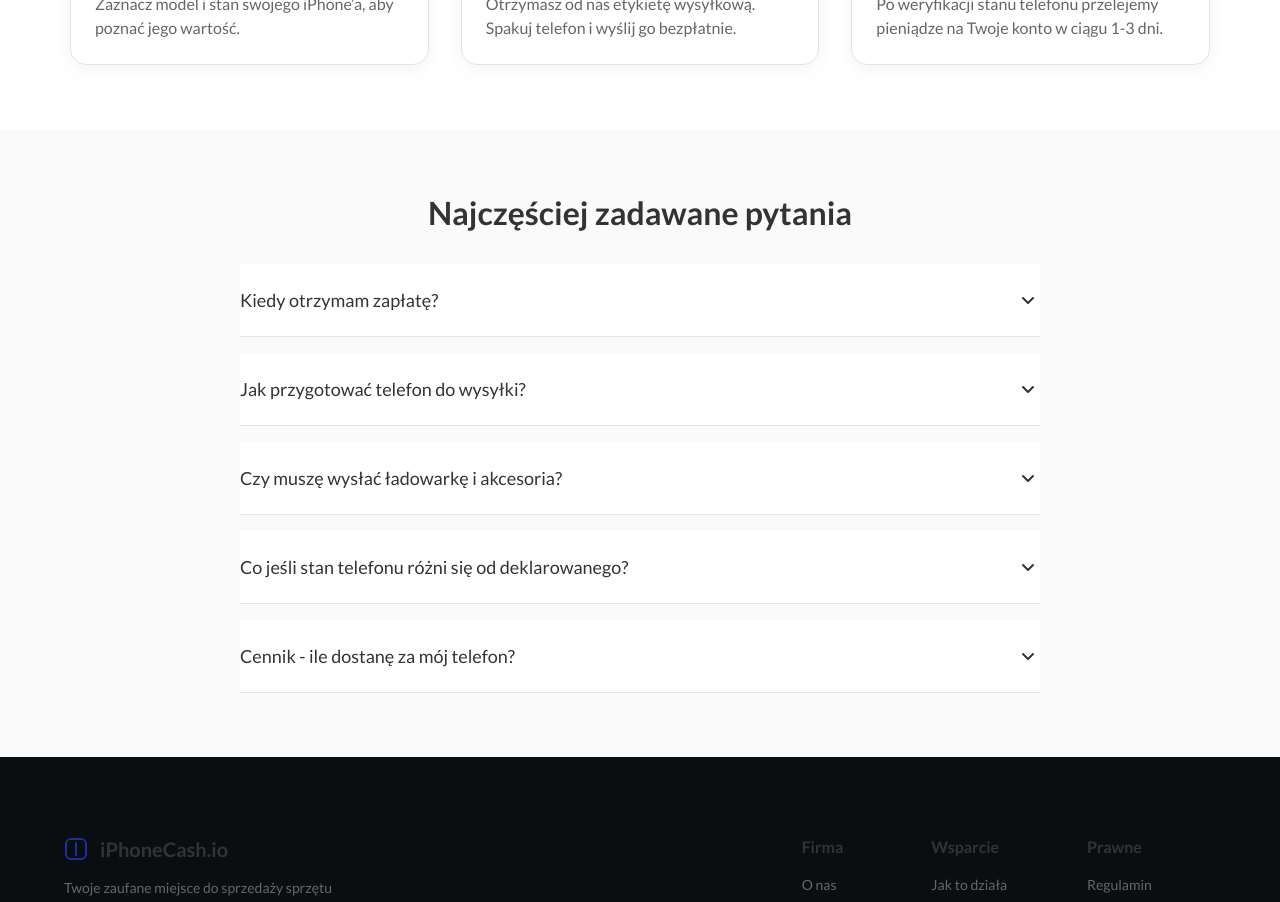
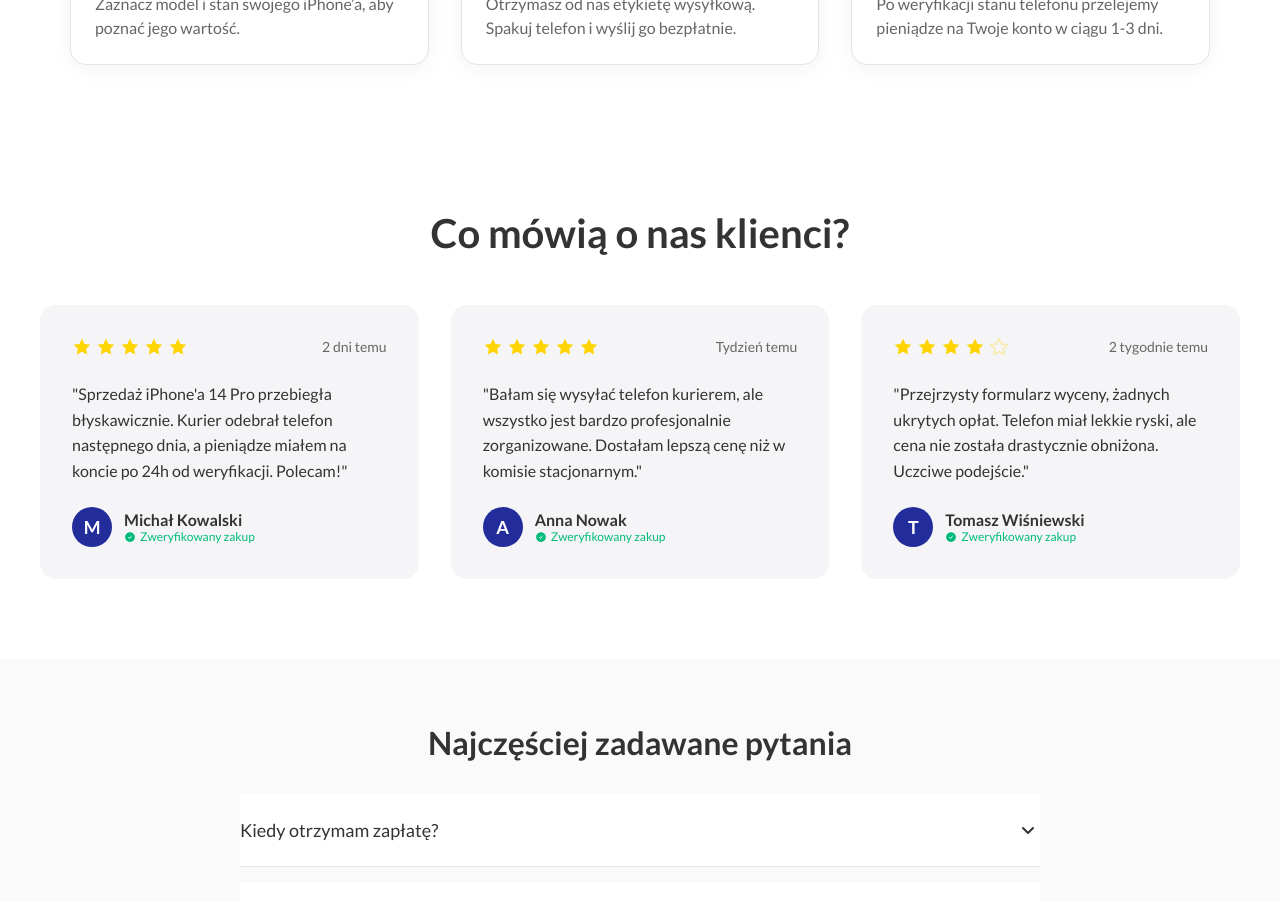
Before and after one commit to jokotoko/iphone-cash, a Next.js app: page / in a window 1280 px wide. Shown: the part 1740-2642 px from the top of the page. Built offline with nearby package versions, Linux system fonts and the light colour scheme.

Commit message:
feat: add customer reviews section

```diff
--- a/src/app/page.js
+++ b/src/app/page.js
@@ -4,6 +4,7 @@ import ModelCarousel from '../components/ModelCarousel';
 
 
 import Steps from '../components/Steps';
+import Reviews from '../components/Reviews';
 import FAQ from '../components/FAQ';
 import Trust from '../components/Trust';
 import Footer from '../components/Footer';
@@ -60,9 +61,7 @@ export default function Home() {
       <Trust />
       <ModelCarousel />
       <Steps />
-
-
-
+      <Reviews />
       <FAQ />
       <Footer />
     </main>
--- /dev/null
+++ b/src/components/Reviews.js
@@ -0,0 +1,79 @@
+import styles from './Reviews.module.css';
+
+const reviewsData = [
+    {
+        id: 1,
+        name: 'Michał Kowalski',
+        initial: 'M',
+        date: '2 dni temu',
+        text: 'Sprzedaż iPhone\'a 14 Pro przebiegła błyskawicznie. Kurier odebrał telefon następnego dnia, a pieniądze miałem na koncie po 24h od weryfikacji. Polecam!',
+        rating: 5
+    },
+    {
+        id: 2,
+        name: 'Anna Nowak',
+        initial: 'A',
+        date: 'Tydzień temu',
+        text: 'Bałam się wysyłać telefon kurierem, ale wszystko jest bardzo profesjonalnie zorganizowane. Dostałam lepszą cenę niż w komisie stacjonarnym.',
+        rating: 5
+    },
+    {
+        id: 3,
+        name: 'Tomasz Wiśniewski',
+        initial: 'T',
+        date: '2 tygodnie temu',
+        text: 'Przejrzysty formularz wyceny, żadnych ukrytych opłat. Telefon miał lekkie ryski, ale cena nie została drastycznie obniżona. Uczciwe podejście.',
+        rating: 4
+    }
+];
+
+export default function Reviews() {
+    return (
+        <section className={styles.section}>
+            <div className={styles.container}>
+                <h2 className={styles.title}>Co mówią o nas klienci?</h2>
+                <div className={styles.grid}>
+                    {reviewsData.map((review) => (
+                        <div key={review.id} className={styles.card}>
+                            <div className={styles.header}>
+                                <div className={styles.stars}>
+                                    {[...Array(5)].map((_, i) => (
+                                        <svg
+                                            key={i}
+                                            xmlns="http://www.w3.org/2000/svg"
+                                            viewBox="0 0 24 24"
+                                            fill={i < review.rating ? "currentColor" : "none"}
+                                            stroke="currentColor"
+                                            strokeWidth="2"
+                                            strokeLinecap="round"
+                                            strokeLinejoin="round"
+                                            style={{ fill: i < review.rating ? 'currentColor' : 'transparent', stroke: i < review.rating ? 'none' : 'currentColor', opacity: i < review.rating ? 1 : 0.3 }}
+                                        >
+                                            <polygon points="12 2 15.09 8.26 22 9.27 17 14.14 18.18 21.02 12 17.77 5.82 21.02 7 14.14 2 9.27 8.91 8.26 12 2" />
+                                        </svg>
+                                    ))}
+                                </div>
+                                <span className={styles.date}>{review.date}</span>
+                            </div>
+
+                            <p className={styles.text}>"{review.text}"</p>
+
+                            <div className={styles.author}>
+                                <div className={styles.avatar}>{review.initial}</div>
+                                <div className={styles.authorInfo}>
+                                    <span className={styles.name}>{review.name}</span>
+                                    <span className={styles.verified}>
+                                        <svg xmlns="http://www.w3.org/2000/svg" viewBox="0 0 24 24" fill="currentColor">
+                                            <path fillRule="evenodd" d="M2.25 12c0-5.385 4.365-9.75 9.75-9.75s9.75 4.365 9.75 9.75-4.365 9.75-9.75 9.75S2.25 17.385 2.25 12zm13.36-1.814a.75.75 0 10-1.22-.872l-3.236 4.53L9.53 12.22a.75.75 0 00-1.06 1.06l2.25 2.25a.75.75 0 001.14-.094l3.75-5.25z" clipRule="evenodd" />
+                                        </svg>
+                                        Zweryfikowany zakup
+                                    </span>
+                                </div>
+                            </div>
+                        </div>
+                    ))}
+                </div>
+            </div>
+        </section>
+    );
+}
--- /dev/null
+++ b/src/components/Reviews.module.css
@@ -0,0 +1,123 @@
+.section {
+    padding: 80px 24px;
+    background-color: var(--background);
+    /* White background to contrast with grey sections */
+}
+
+.title {
+    text-align: center;
+    font-size: 2.5rem;
+    font-weight: 700;
+    margin-bottom: 3rem;
+    color: var(--text-main);
+}
+
+.grid {
+    display: grid;
+    grid-template-columns: repeat(auto-fit, minmax(300px, 1fr));
+    gap: 32px;
+    max-width: 1200px;
+    margin: 0 auto;
+}
+
+.card {
+    background-color: var(--surface-alt);
+    border-radius: var(--radius-lg);
+    padding: 32px;
+    display: flex;
+    flex-direction: column;
+    gap: 16px;
+    transition: transform 0.2s ease, box-shadow 0.2s ease;
+}
+
+.card:hover {
+    transform: translateY(-4px);
+    box-shadow: 0 10px 20px rgba(0, 0, 0, 0.05);
+}
+
+.header {
+    display: flex;
+    justify-content: space-between;
+    align-items: center;
+    margin-bottom: 8px;
+}
+
+.stars {
+    display: flex;
+    gap: 4px;
+    color: var(--warning);
+    /* Yellow/Gold star color */
+}
+
+.stars svg {
+    width: 20px;
+    height: 20px;
+    fill: currentColor;
+}
+
+.date {
+    font-size: 0.875rem;
+    color: var(--text-secondary);
+}
+
+.text {
+    font-size: 1rem;
+    line-height: 1.6;
+    color: var(--text-main);
+    flex-grow: 1;
+    /* Pushes author to bottom if needed */
+}
+
+.author {
+    display: flex;
+    align-items: center;
+    gap: 12px;
+    margin-top: 8px;
+}
+
+.avatar {
+    width: 40px;
+    height: 40px;
+    background-color: var(--primary);
+    color: white;
+    border-radius: 50%;
+    display: flex;
+    align-items: center;
+    justify-content: center;
+    font-weight: 600;
+    font-size: 1.125rem;
+}
+
+.authorInfo {
+    display: flex;
+    flex-direction: column;
+}
+
+.name {
+    font-weight: 600;
+    color: var(--text-main);
+}
+
+.verified {
+    font-size: 0.75rem;
+    color: var(--success);
+    /* Green for trust */
+    display: flex;
+    align-items: center;
+    gap: 4px;
+}
+
+.verified svg {
+    width: 12px;
+    height: 12px;
+}
+
+@media (max-width: 768px) {
+    .section {
+        padding: 60px 16px;
+    }
+
+    .title {
+        font-size: 2rem;
+    }
+}
```
